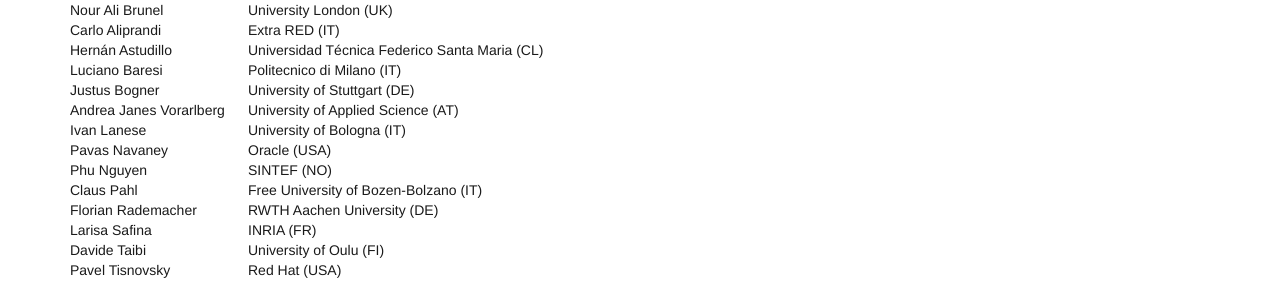
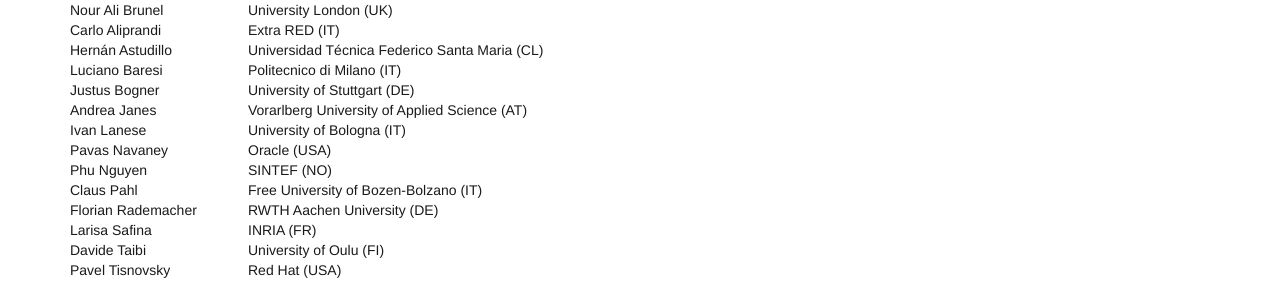
Before and after one commit to microservices-community/microservices-2023, a Jekyll site: the page built from committees.md, in a window 1280 px wide. Shown: the part 1068-1362 px from the top of the page. Built offline with Jekyll 4.4.1, drawn with Linux system fonts in a browser that asks for light colours.

Commit message:
fix commiteess typo

```diff
--- a/_data/keynotes.yml
+++ b/_data/keynotes.yml
@@ -1,7 +1,7 @@
  - speaker: Andrea Janes
    picture: janes_andrea.jpg
    title: Assessing the scalability of microservice architectures
-   affiliation: FHV Vorarlberg University of Applied Sciences, Dornbirn (Austria)
+   affiliation: FHV - Vorarlberg University of Applied Sciences, Dornbirn (Austria)
    abstract: |
      Microservices have emerged as an architectural style for developing maintainable and scalable applications. Assessing the performance of architecture deployment configurations — e.g., with respect to deployment alternatives — is challenging and must be aligned with the system usage in the production environment. In this talk I present an approach for using operational profiles to generate load tests to automatically assess scalability pass/fail criteria of microservice configuration alternatives. The approach provides a domain-based metric for each alternative that can, for instance, be applied to make informed decisions about the selection of alternatives and to conduct production monitoring regarding performance-related system properties, e.g., anomaly detection. We have evaluated our approach using extensive experiments in a large bare metal host environment and a virtualized environment. The talk with briefly introduce the concept of microservices, present the deployment approach and the evaluation approach based on the open source tool locust.io; it will present the tool PPTAM used to conduct the experiments and the performed data analysis.
    bio: |
--- a/committees.md
+++ b/committees.md
@@ -54,7 +54,7 @@ feature_image: "rectorate.jpg"
         <tr><td>Hernán Astudillo</td><td>Universidad Técnica Federico Santa Maria (CL)</td></tr>
         <tr><td>Luciano Baresi</td><td>Politecnico di Milano (IT)</td></tr>
         <tr><td>Justus Bogner</td><td>University of Stuttgart (DE)</td></tr>
-        <tr><td>Andrea Janes Vorarlberg</td><td>University of Applied Science (AT)</td></tr>
+        <tr><td>Andrea Janes</td><td>Vorarlberg University of Applied Science (AT)</td></tr>
         <tr><td>Ivan Lanese</td><td>University of Bologna (IT)</td></tr>
         <tr><td>Pavas Navaney</td><td>Oracle (USA)</td></tr>
         <tr><td>Phu Nguyen</td><td>SINTEF (NO)</td></tr>
```
